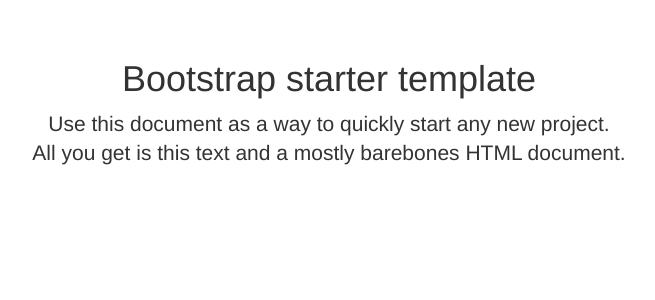
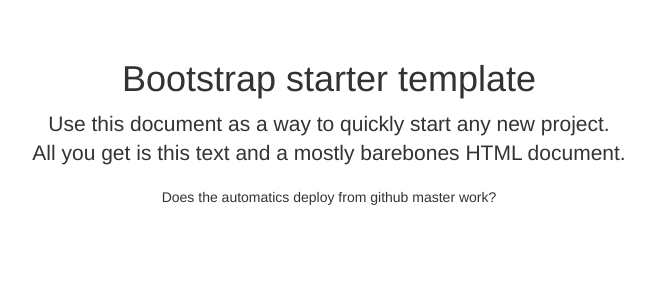
Before and after one commit to artofkot/evarist, a Flask app: page /startertry in a window 1280 px wide. Shown: the part 51-351 px from the top of the page, without its empty margins (311-966 px from the left). Run offline with Flask 2, Linux system fonts and the light colour scheme; some libraries are stand-ins or nearby versions.

Commit message:
checking if deployment with github works

```diff
--- a/templates/startertry.html
+++ b/templates/startertry.html
@@ -84,6 +84,7 @@
       <div class="starter-template">
         <h1>Bootstrap starter template</h1>
         <p class="lead">Use this document as a way to quickly start any new project.<br> All you get is this text and a mostly barebones HTML document.</p>
+        <p>Does the automatics deploy from github master work?</p>
       </div>
 
     </div><!-- /.container -->
```
